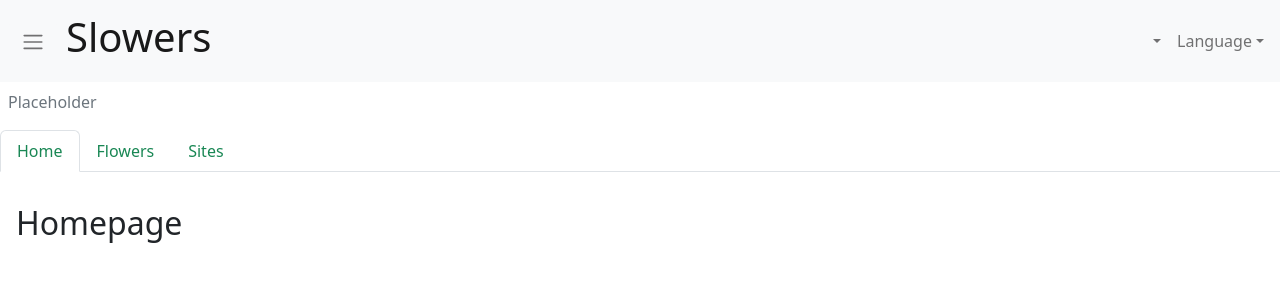
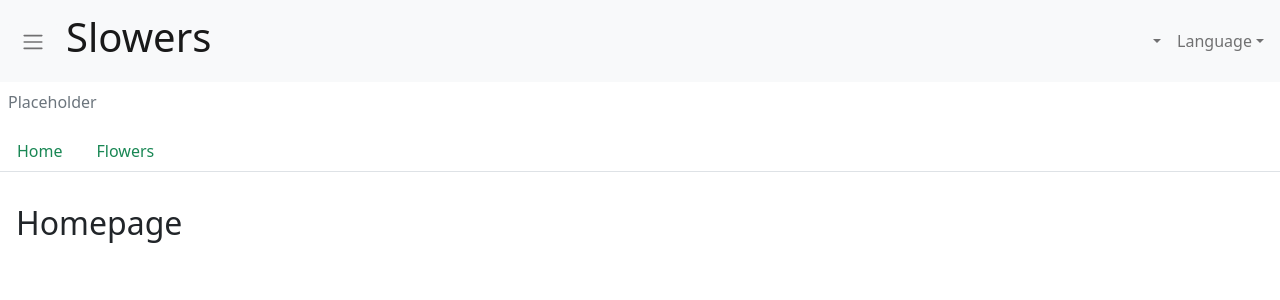
Before and after one commit to Slowers-Team/Slowers-App, a React (Vite) app in the folder frontend/: page / in a window 1280 px wide. Before the commit this address led to /grower. Shown: the top 300 px of the page. Built offline with nearby package versions, Linux system fonts and the light colour scheme; no server answers; sample sign-in values are in the browser's storage.

Commit message:
manually remove refactoring made in wrong branch

```diff
--- a/frontend/src/App.jsx
+++ b/frontend/src/App.jsx
@@ -85,7 +85,10 @@ const App = () => {
                 <Route path="images" element={<GrowerImagesPage />} />
               </Route>
 
-              <Route path="/retailer/*" element={<RetailerRoutes />} />
+              <Route element={<RetailerLayout />} >
+                <Route index element={<RetailerHomePage />} />
+                <Route path="flowers" element={<RetailerFlowerPage />} />
+              </Route>
 
               <Route path="/user" element={<UserPage setDefaultRole={setDefaultRole}/>} />
 
@@ -109,13 +112,4 @@ const App = () => {
   )
 }
 
-const RetailerRoutes = () => (
-  <Routes>
-    <Route element={<RetailerLayout />} >
-      <Route index element={<RetailerHomePage />} />
-      <Route path="flowers" element={<RetailerFlowerPage />} />
-    </Route>
-  </Routes>
-)
-
 export default App
```
